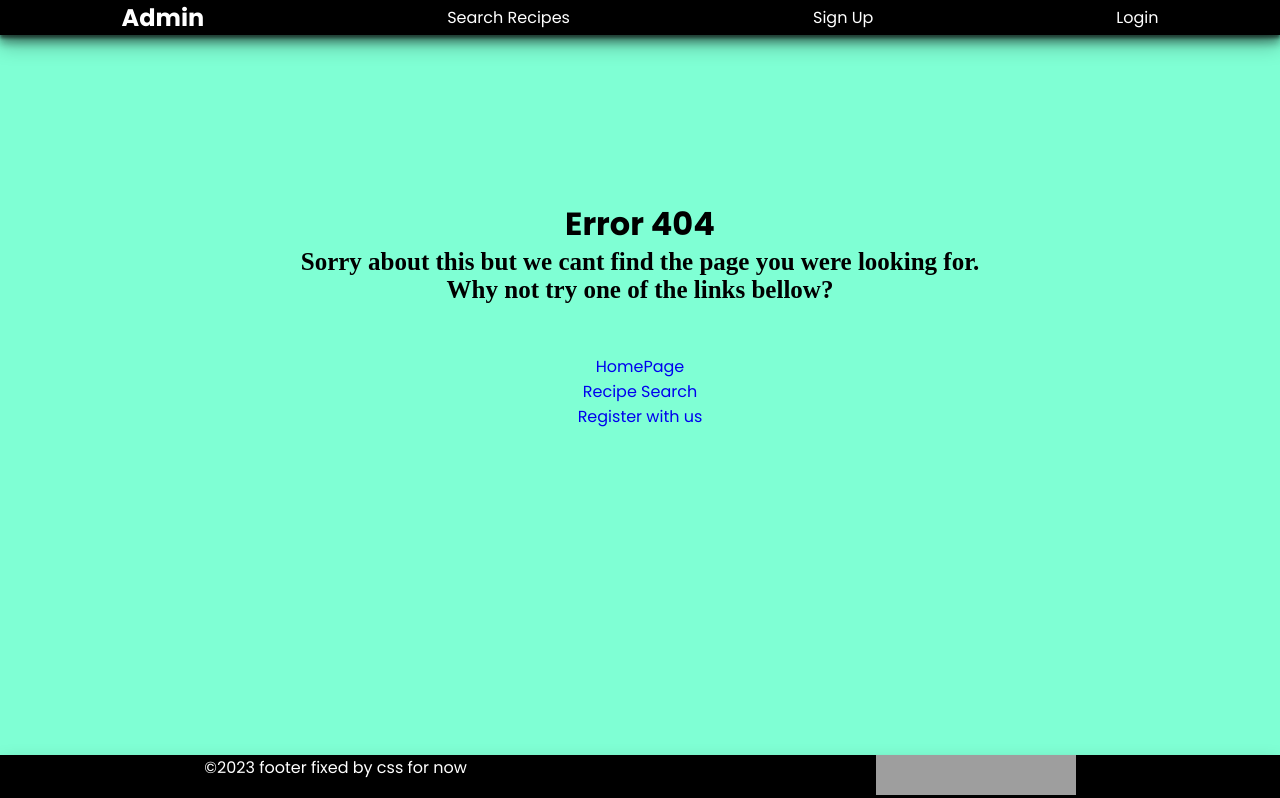
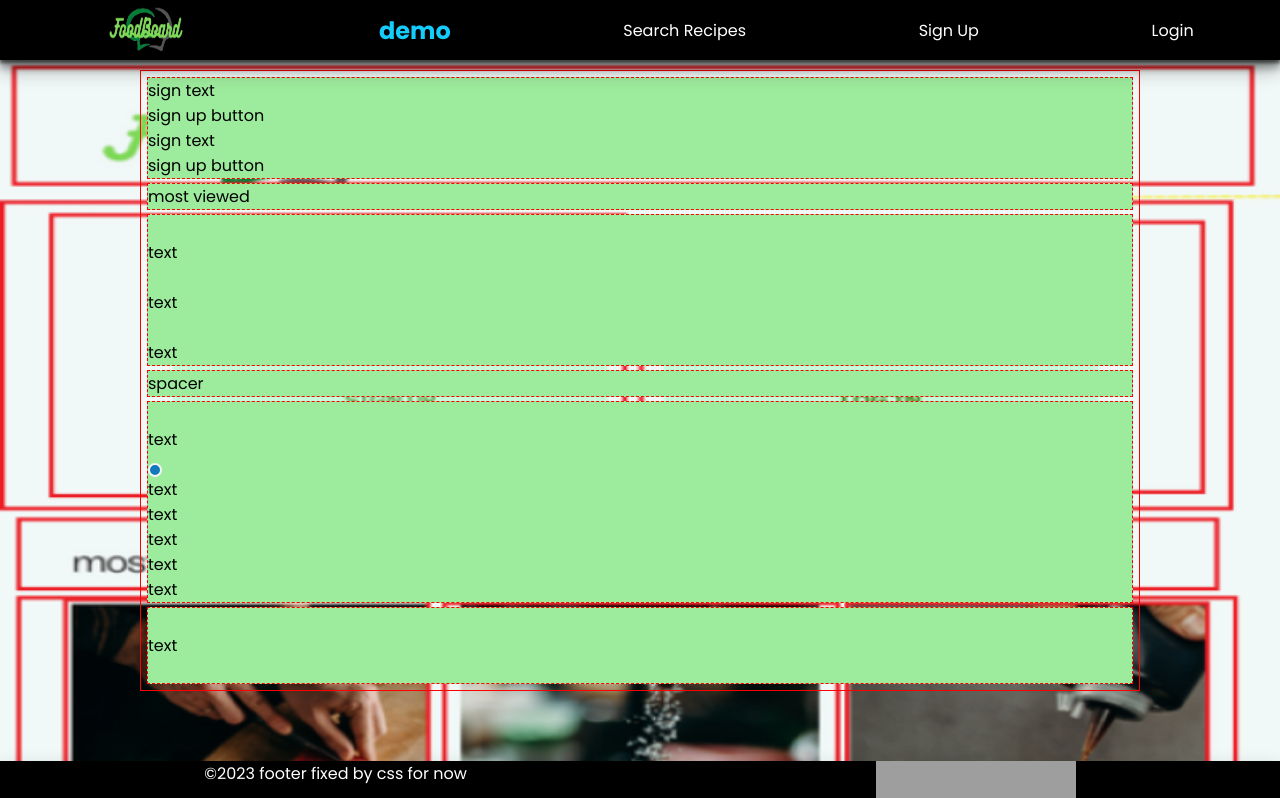
Before and after one commit to GeorgeMc1/FP-frontend, a React (Create React App) app: page /hpblocks in a window 1280 px wide. Shown: the top 798 px of the page. Built offline with nearby package versions, Linux system fonts and the light colour scheme; grey boxes are pictures that could not be loaded; the HTML template or start-up script is replaced by a standard one.

Commit message:
block demo

```diff
--- a/src/App.js
+++ b/src/App.js
@@ -3,6 +3,7 @@ import React from "react";
 import { useState, useEffect } from "react";
 import { BrowserRouter, Routes, Route } from "react-router-dom";
 import Homepage from "./pages/HomePage";
+import HomepageScaff from "./pages/HomePageScaff";
 import LoginPage from "./pages/LoginPage";
 import { authCheck } from "./utils";
 import LogOutPage from "./pages/LogOutPage";
@@ -63,7 +64,7 @@ function App() {
 			/>
 			<Routes>
 				<Route path="/" element={<Homepage />} />
-
+				<Route path="/hpblocks" element={<HomepageScaff />} />
 				<Route
 					path="/searchRecipes"
 					element={
--- a/src/components/Footer/FooterElements.js
+++ b/src/components/Footer/FooterElements.js
@@ -5,8 +5,8 @@ export const FooterDiv = styled.nav`
     background: #000;
     display: flex;
     justify-content: space-around;
-    position: fixed;
-    bottom:0;
+
+
     z-index: 10;
     width: 100%; /* Full width */
     color:#fff;
--- a/src/components/Navbar/NavbarElements.js
+++ b/src/components/Navbar/NavbarElements.js
@@ -18,8 +18,8 @@ export const NavLink = styled(Link)`
     display: flex;
     align-items: center;
     text-decoration: none;
+    cursor: pointer;
 
-    cursor: pointer;
     transition: all 0.3s ease-in-out;
         &.active{
             color: #15cdfc;
@@ -29,3 +29,27 @@ export const NavLink = styled(Link)`
         transition: all 0.3s ease-in-out;
     }
 `
+
+export const NavIconLink = styled(Link)`
+    width:120px;
+    background-color: none;
+    height:100%;
+    text-decoration: none;
+    text-align: center;  padding:0px;
+    display:inline-block;
+    img {
+        width:120px;
+        height:60px;
+        vertical-align: middle;
+        height:100%
+        transition: all 0.3s ease-in-out;
+        transition: all 0.3s ease-in-out;
+        display: inline-block;
+
+        &:hover {
+
+    transform: scale(1.4);
+        }
+    }
+
+`
--- a/src/components/Navbar/index.js
+++ b/src/components/Navbar/index.js
@@ -1,11 +1,14 @@
 import React from 'react'
-import { Nav, NavLink } from './NavbarElements';
-
+import { Nav, NavLink ,NavIconLink} from './NavbarElements';
+import logo from "../../assets/images/logo.png"
 const Navbar = ({ loggedInUser, setter, recipe }) => {
   return (
     <Nav>
-      <NavLink to='/'>
-        <h1>Admin</h1>
+      <NavIconLink to='/'>
+            <img alt="logo" src={logo} />
+          </NavIconLink>
+      <NavLink to='/hpblocks'>
+        <h1>demo</h1>
       </NavLink>
 
       <NavLink to='/SearchRecipes' >Search Recipes</NavLink>
--- a/src/css/homepage.css
+++ b/src/css/homepage.css
@@ -2,6 +2,7 @@ body {
 	font-family: "Libre Baskerville", serif;
 	background-color: aquamarine;
 	margin-bottom: 100px;
+	min-height:150vh;
 }
 button {
 	background-color: rgb(18, 122, 187);
@@ -37,10 +38,30 @@ button {
 	color: aliceblue;
 }
 
-
+#homepage {
+	margin:70px auto;
+}
 .temp {
 	position:absolute;
 	top:0;
 	left:0;
 	z-index:-10
 }
+
+.temp {
+	position:absolute;
+	top:60px;
+	left:0;
+	z-index:-10
+}
+
+#demo {
+	border:1px solid red;
+	padding:2px;
+
+}
+.level1 {
+	background:rgb(157, 235, 157);
+	border:1px dashed red;
+	margin:4px;
+}
--- a/src/pages/HomePage.jsx
+++ b/src/pages/HomePage.jsx
@@ -2,6 +2,7 @@
 import "../css/homepage.css"
 import { PageContainer } from "../css/common-styles"
 import homepage from "../assets/images/Home-Page_.png"
+
 const Homepage = () => {
 
 
--- /dev/null
+++ b/src/pages/HomePageScaff.jsx
@@ -0,0 +1,110 @@
+
+import "../css/homepage.css"
+import { PageContainer } from "../css/common-styles"
+
+import homepage from "../assets/images/Home-Page_scaf.png"
+const HomepageScaff = () => {
+
+
+    return (
+        <PageContainer id="homepage">
+
+
+            <div>
+                <img className="temp" alt="temp" src={homepage} width="100%" position="absolute" top="0" />
+            </div>
+
+            <div id="demo">
+
+                <div className="level1">
+                    <div >
+                        <div>
+                            sign text
+                        </div>
+                        <div>
+                            sign up button
+                        </div>
+                    </div >
+                    <div >
+                        <div>
+                            sign text
+                        </div>
+                        <div>
+                            sign up button
+                        </div>
+                    </div>
+                </div>
+
+                <div className="level1">
+                    <p>most viewed</p>
+                </div>
+
+                <div className="level1">
+                    <div >
+                        <img alt="" />
+                        <div >
+                            text
+                        </div>
+                    </div>
+                    <div  >
+                        <img alt=""/>
+                        <div >
+                            text
+                        </div>
+                    </div>
+                    <div  >
+                        <img alt=""/>
+                        <div >
+                            text
+                        </div>
+                    </div>
+                </div>
+
+                <div className="level1">
+                    spacer
+                </div>
+
+                <div className="level1">
+                    <div >
+                        <img alt=""/>
+                        <p> text</p>
+                        <button />
+                    </div>
+                    <div >
+                        <p> text</p>
+                        <p> text</p>
+                        <p> text</p>
+                        <p> text</p>
+                        <p> text</p>
+                    </div>
+                </div>
+                <div className="level1">
+                    <div >
+                        <p> </p>
+                        <div>
+                            <div social icons>
+                                <img alt=""/>
+                                <img alt=""/>
+                                <img alt=""/>
+                                <img alt=""/>
+                            </div>
+                        </div>
+                        <div  >
+                            <div >
+                                <p>text</p>
+                            </div>
+                            <div >
+                                <img alt=""/>
+                            </div>
+                        </div>
+                    </div>
+                </div>
+
+            </div>
+
+
+        </PageContainer>
+
+    );
+};
+export default HomepageScaff;
```
Also changed, not shown: src/assets/images/Home-Page_scaf.png (added), src/assets/images/logo.png (added).
